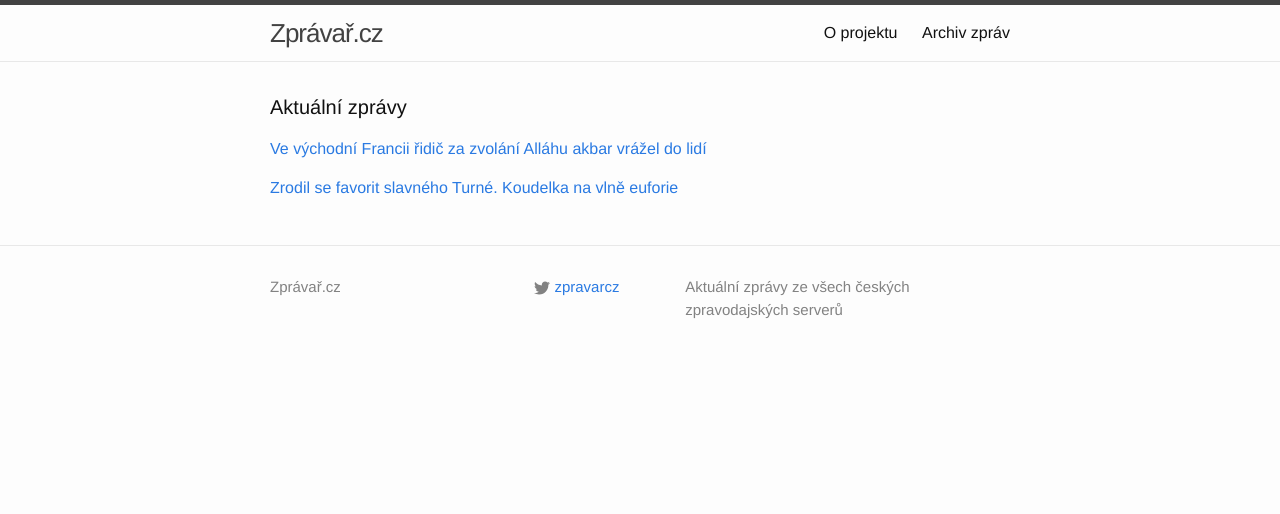
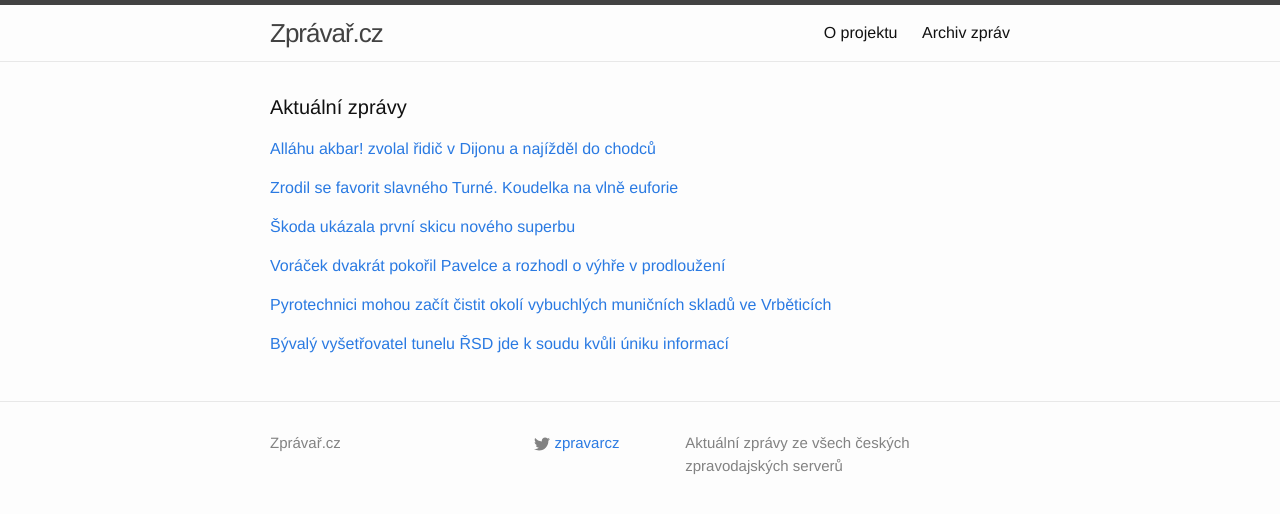
Before and after one commit to adliska/zpravar, a Jekyll site: the page built from index.html, in a window 1280 px wide. Shown: the top 514 px of the page. Built offline with Jekyll 4.4.1, drawn with Linux system fonts in a browser that asks for light colours.

Commit message:
zpravar news update

```diff
--- a/index.html
+++ b/index.html
@@ -5,9 +5,10 @@ layout: default
 <div class="home">
     <h1 class="page-heading">Aktuální zprávy</h1>
 
-<p><a href="javascript:;" onclick="toggle_visibility('zpravy0')">Ve východní Francii řidič za zvolání Alláhu akbar vrážel do lidí </a></p>
+<p><a href="javascript:;" onclick="toggle_visibility('zpravy0')">Alláhu akbar! zvolal řidič v Dijonu a najížděl do chodců</a></p>
 <div id="zpravy0" style="display:none">
 <ul>
+<li><a href=http://echo24.cz/a/wPEwz>Alláhu akbar! zvolal řidič v Dijonu a najížděl do chodců - echo24.cz</a></li>
 <li><a href=http://www.lidovky.cz/ve-vychodni-francii-ridic-za-zvolani-allahu-akbar-vrazel-do-lidi-psx-/zpravy-svet.aspx?c=A141222_071233_ln_zahranici_mct>Ve východní Francii řidič za zvolání Alláhu akbar vrážel do lidí  - www.lidovky.cz</a></li>
 <li><a href=http://www.ceskatelevize.cz/ct24/svet/296192-ve-vychodni-francii-ridic-za-zvolani-allahu-akbar-vrazel-do-lidi/>Ve východní Francii řidič za zvolání Alláhu akbar vrážel do lidí - www.ceskatelevize.cz</a></li>
 <li><a href=http://zpravy.idnes.cz/ridic-ve-francii-srazel-lidi-na-chodniku-volal-allahu-akbar-pnr-/zahranicni.aspx?c=A141222_065728_zahranicni_skr>Řidič ve Francii provolával Alláhu akbar a srážel lidi na chodníku - zpravy.idnes.cz</a></li>
@@ -20,4 +21,32 @@ layout: default
 <li><a href=http://sport.aktualne.cz/nohy-se-mi-neklepaly-uzivam-si-to-tesi-koudelku/r~06a6aeac894c11e49e4b0025900fea04/>Nohy se mi neklepaly, užívám si to, těší Koudelku - sport.aktualne.cz</a></li>
 <li><a href=http://www.tyden.cz/rubriky/sport/zimni-sporty/famozni-koudelka-nechci-aby-ten-sen-skoncil-skoky-si-uzivam_328042.html>Famózní Koudelka: Nechci, aby ten sen skončil. Skoky si užívám - www.tyden.cz</a></li>
 </ul>
+</div><p><a href="javascript:;" onclick="toggle_visibility('zpravy2')">Škoda ukázala první skicu nového superbu</a></p>
+<div id="zpravy2" style="display:none">
+<ul>
+<li><a href=http://www.novinky.cz/auto/356789-skoda-ukazala-prvni-skicu-noveho-superbu.html>Škoda ukázala první skicu nového superbu - www.novinky.cz</a></li>
+<li><a href=http://auto.idnes.cz/skici-nove-skody-superb-0s5-/ak_aktual.aspx?c=A141221_223207_ak_aktual_fdv>Škoda ukazuje nový superb na prvních skicách - auto.idnes.cz</a></li>
+<li><a href=http://auto.ihned.cz/novinky/c1-63288980-skoda-ukazala-novy-superb-zatim-jen-na-skice-a-zezadu>Škoda ukázala nový Superb. Zatím jen na skice a zezadu - auto.ihned.cz</a></li>
+</ul>
+</div><p><a href="javascript:;" onclick="toggle_visibility('zpravy3')">Voráček dvakrát pokořil Pavelce a rozhodl o výhře v prodloužení</a></p>
+<div id="zpravy3" style="display:none">
+<ul>
+<li><a href=http://www.denik.cz/hokej/voracek-dvakrat-pokoril-pavelce-a-rozhodl-o-vyhre-v-prodlouzeni-20141222.html>Voráček dvakrát pokořil Pavelce a rozhodl o výhře v prodloužení - www.denik.cz</a></li>
+<li><a href=http://www.rozhlas.cz/_zprava/vorackova-jizda-v-nhl-pokracuje-dvakrat-prekonal-pavelce--1435486>Voráčkova jízda v NHL pokračuje, dvakrát překonal Pavelce - www.rozhlas.cz</a></li>
+<li><a href=http://hokej.idnes.cz/voracek-dal-dva-goly-pavelcovi-dea-/nhl.aspx?c=A141222_071512_nhl_Mkr>Voráček dal dva góly Pavelcovi a udržel se na čele bodování NHL - hokej.idnes.cz</a></li>
+</ul>
+</div><p><a href="javascript:;" onclick="toggle_visibility('zpravy4')">Pyrotechnici mohou začít čistit okolí vybuchlých muničních skladů ve Vrběticích</a></p>
+<div id="zpravy4" style="display:none">
+<ul>
+<li><a href=http://domaci.ihned.cz/c1-63290980-pyrotechnici-mohou-zacit-cistit-okoli-vybuchlych-municnich-skladu-ve-vrbeticich>Pyrotechnici mohou začít čistit okolí vybuchlých muničních skladů ve Vrběticích - domaci.ihned.cz</a></li>
+<li><a href=http://www.lidovky.cz/pyrotechnici-zacnou-cistit-areal-ve-vrbeticich-lhuta-uplynula-pvp-/zpravy-domov.aspx?c=A141222_073926_ln_domov_mct>Pyrotechnici začnou čistit areál ve Vrběticích, lhůta uplynula  - www.lidovky.cz</a></li>
+<li><a href=http://www.novinky.cz/domaci/357008-v-municnim-arealu-u-vrbetic-je-desaty-den-klid-pyrotechnici-ho-zacnou-cistit.html>V muničním areálu u Vrbětic je desátý den klid, pyrotechnici ho začnou čistit  - www.novinky.cz</a></li>
+</ul>
+</div><p><a href="javascript:;" onclick="toggle_visibility('zpravy5')">Bývalý vyšetřovatel tunelu ŘSD jde k soudu kvůli úniku informací</a></p>
+<div id="zpravy5" style="display:none">
+<ul>
+<li><a href=http://zpravy.e15.cz/domaci/udalosti/byvaly-vysetrovatel-tunelu-rsd-jde-k-soudu-kvuli-uniku-informaci-1147888>Bývalý vyšetřovatel tunelu ŘSD jde k soudu kvůli úniku informací - zpravy.e15.cz</a></li>
+<li><a href=http://zpravy.idnes.cz/vysetrovatel-rsd-jde-k-soudu-kotrc-unik-informaci-fs1-/domaci.aspx?c=A141222_073344_domaci_skr>Bývalý vyšetřovatel tunelování ŘSD je obžalován z úniku informací - zpravy.idnes.cz</a></li>
+<li><a href=http://www.novinky.cz/krimi/357006-byvaly-vysetrovatel-tunelovani-rsd-pujde-k-soudu.html>Bývalý vyšetřovatel tunelování ŘSD půjde k soudu  - www.novinky.cz</a></li>
+</ul>
 </div></div>
```
